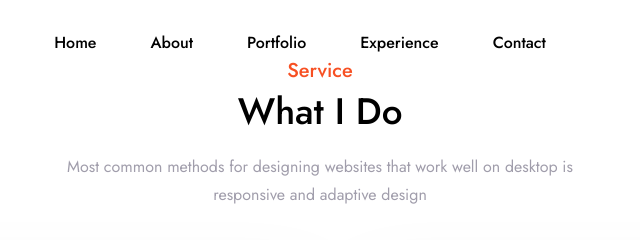
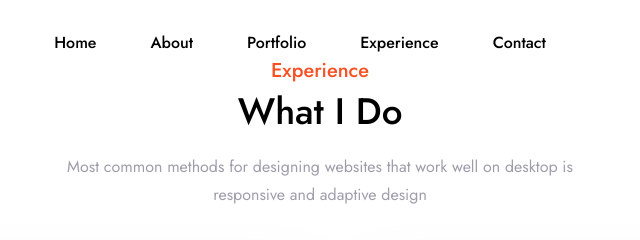
Before and after one commit to pranalipalkar/Portfolio, a plain HTML site: page index.html in a window 1280 px wide. Both pictures are taken after a click on the link "Experience". Shown: the part 2608-2848 px from the top of the page, 320-960 px from the left. Drawn offline with nearby package versions, Linux system fonts and the light colour scheme.

Commit message:
Update index.html

```diff
--- a/index.html
+++ b/index.html
@@ -128,7 +128,7 @@
 	<!--------service---->
 	<section class="service" id="service">
 		<div class="heading">
-			<h3>Service</h3>
+			<h3>Experience</h3>
 			<h2>What I Do</h2>
 			<p>Most common methods for designing websites that work well on desktop is <br> responsive and adaptive design</p>
 		</div>
```
